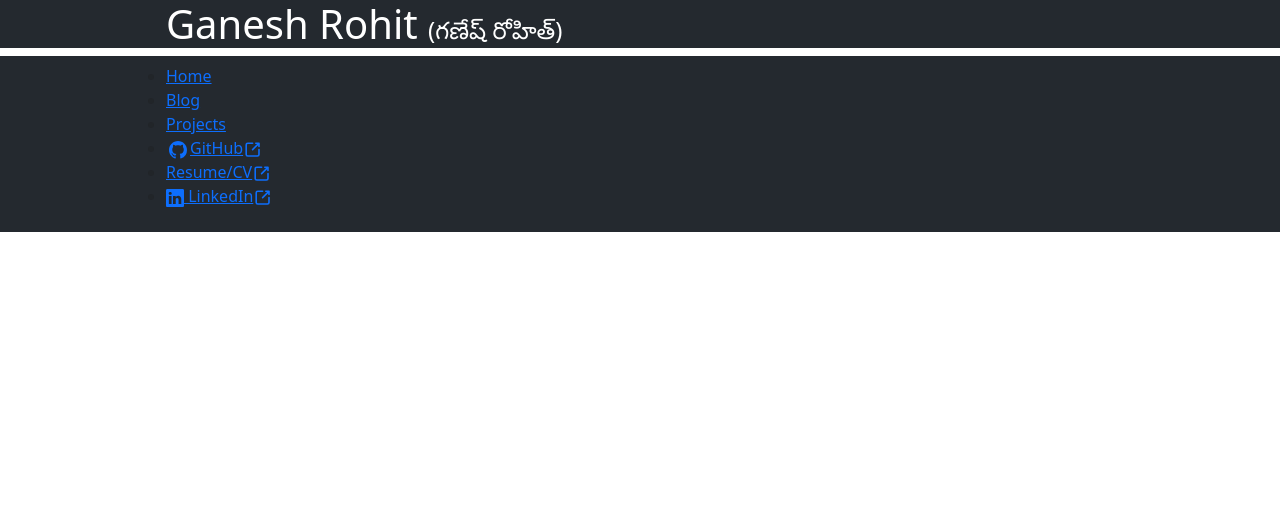
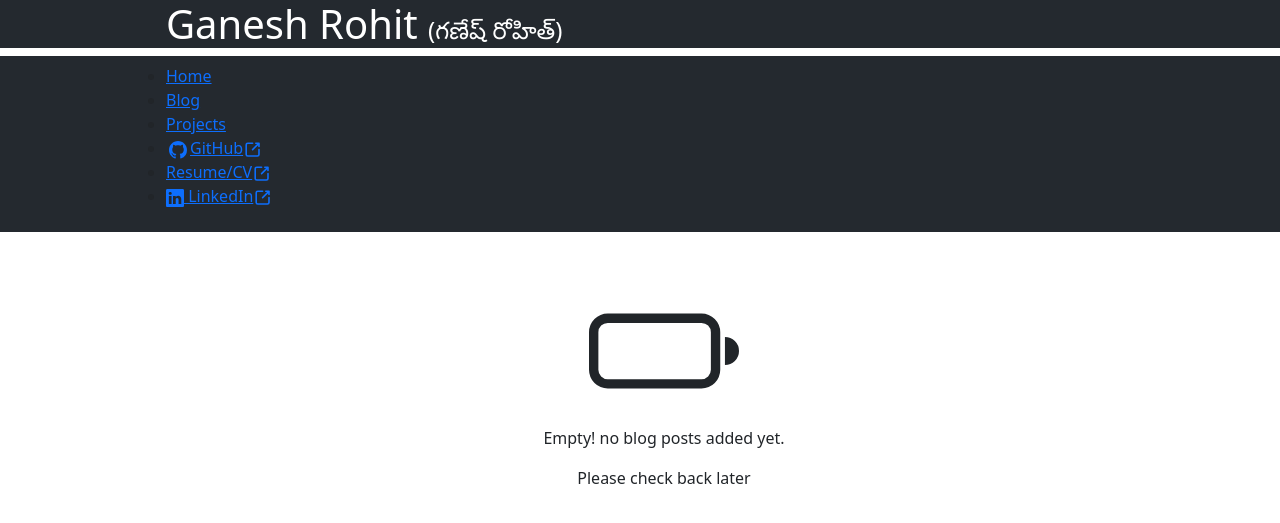
Before and after one commit to ganeshrohit/My-Personal-Website, a Django app: page /blog/ in a window 1280 px wide. Shown: the top 523 px of the page. Run offline with Django 3.2, Linux system fonts and the light colour scheme; data that the repository does not hold is empty.

Commit message:
fix for template if there are no blog posts

```diff
--- a/templates/blog/post_list.html
+++ b/templates/blog/post_list.html
@@ -6,7 +6,7 @@
         <br>
     {% endif %}
     <br>
-    {% if posts == None %}
+    {% if not posts %}
         <div class="d-flex justify-content-center">
             {% include 'icons/emptybattery.svg' %}
         </div>
```
